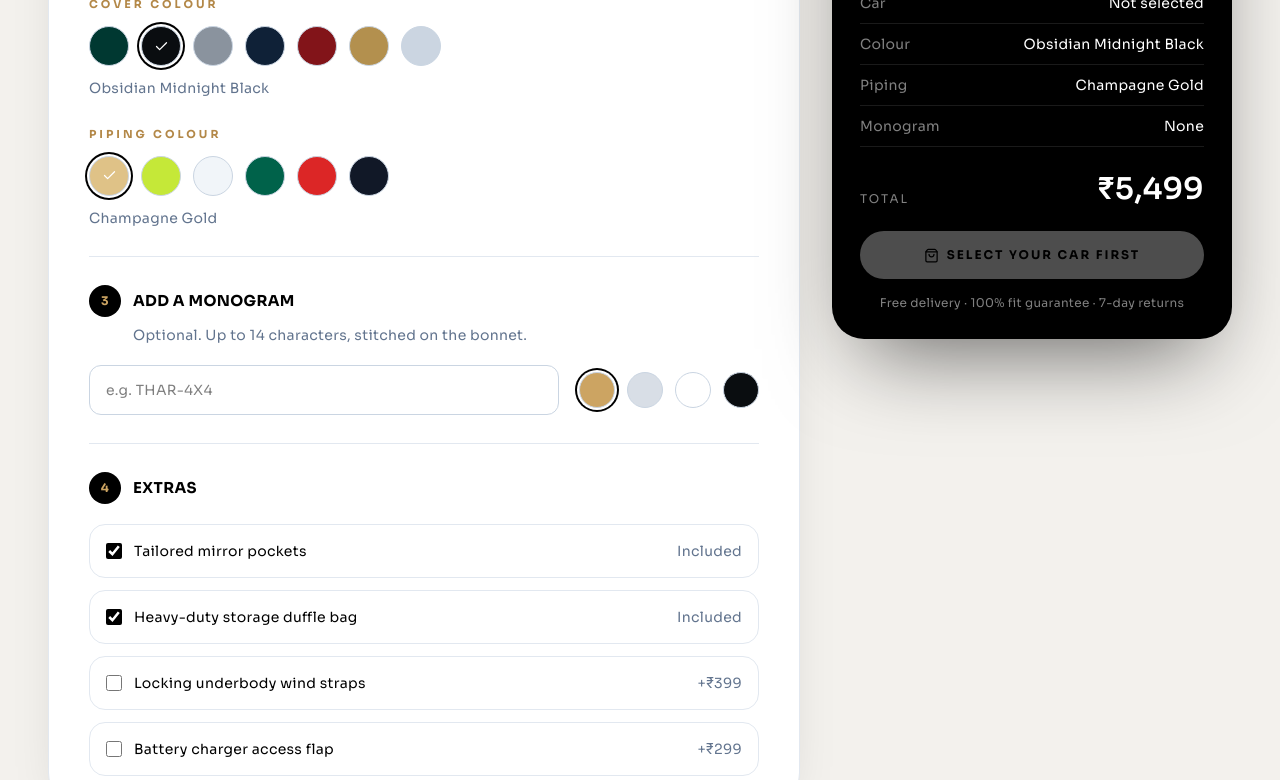
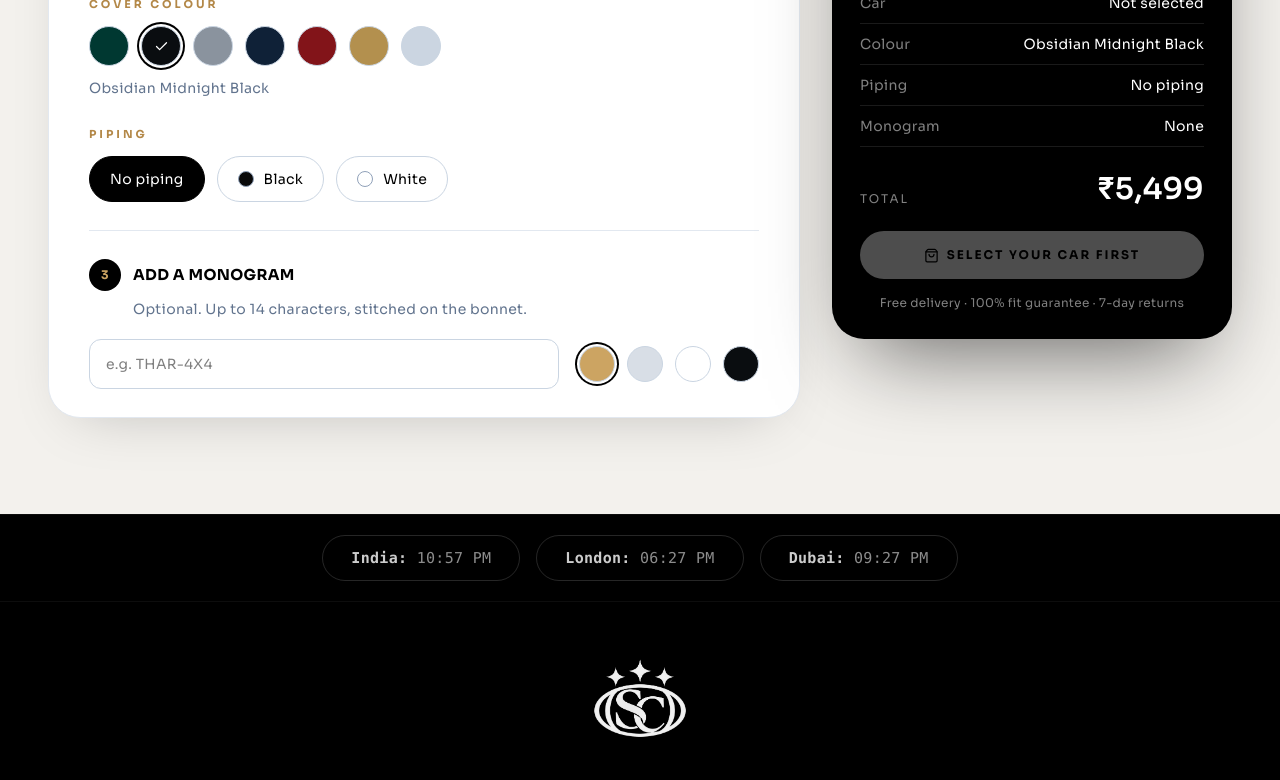
Before and after one commit to jaa8chirag/CarCover, a Next.js app: page /shop/indoor-elite in a window 1280 px wide. Shown: the part 1160-1940 px from the top of the page. Built offline with nearby package versions, Linux system fonts and the light colour scheme.

Commit message:
feat: piping only on Elite covers (none/black/white), remove extras
Co-Authored-By: Claude Sonnet 5.5 <noreply@anthropic.com>

```diff
--- a/src/components/CoverStudio.tsx
+++ b/src/components/CoverStudio.tsx
@@ -3,7 +3,7 @@
 import React, { useState } from 'react';
 import confetti from 'canvas-confetti';
 import { Check, ShoppingBag } from 'lucide-react';
-import { CAR_BRANDS, FABRIC_COLORS, PIPING_COLORS, getSizeTier, priceForTier } from '@/data/carData';
+import { CAR_BRANDS, FABRIC_COLORS, getSizeTier, priceForTier } from '@/data/carData';
 import type { Fabric } from '@/data/fabrics';
 
 interface Props {
@@ -18,12 +18,13 @@ const TEXT_COLORS = [
   { id: 'black', name: 'Black', hex: '#0a0d10' },
 ];
 
-const ADDONS = [
-  { id: 'mirrorPockets', label: 'Tailored mirror pockets', price: 0, note: 'Included' },
-  { id: 'heavyDutyHoldall', label: 'Heavy-duty storage duffle bag', price: 0, note: 'Included' },
-  { id: 'lockingUnderbodyStraps', label: 'Locking underbody wind straps', price: 399, note: '' },
-  { id: 'batteryChargerFlap', label: 'Battery charger access flap', price: 299, note: '' },
-] as const;
+/** Piping is only offered on the two Elite covers. */
+const PIPING_OPTIONS = [
+  { id: 'none', name: 'No piping', hex: 'transparent' },
+  { id: 'black', name: 'Black', hex: '#0a0a0a' },
+  { id: 'white', name: 'White', hex: '#ffffff' },
+];
+const PIPING_FABRICS = ['outdoor-elite', 'indoor-elite'];
 
 const formatINR = (n: number) => '₹' + n.toLocaleString('en-IN');
 
@@ -74,27 +75,21 @@ export default function CoverStudio({ fabric, onAddToCart }: Props) {
   const [year, setYear] = useState('');
   const [variant, setVariant] = useState('');
   const [colorId, setColorId] = useState(FABRIC_COLORS[1].id);
-  const [pipingId, setPipingId] = useState(PIPING_COLORS[0].id);
+  const [pipingId, setPipingId] = useState('none');
   const [monogram, setMonogram] = useState('');
   const [textColorId, setTextColorId] = useState('gold');
-  const [addons, setAddons] = useState<Record<string, boolean>>({
-    mirrorPockets: true,
-    heavyDutyHoldall: true,
-    lockingUnderbodyStraps: false,
-    batteryChargerFlap: false,
-  });
   const [added, setAdded] = useState(false);
 
   const brand = CAR_BRANDS.find((b) => b.id === brandId) ?? null;
   const model = brand?.models.find((m) => m.id === modelId) ?? null;
   const color = FABRIC_COLORS.find((c) => c.id === colorId)!;
-  const piping = PIPING_COLORS.find((c) => c.id === pipingId)!;
+  const hasPiping = PIPING_FABRICS.includes(fabric.id);
+  const piping = hasPiping ? PIPING_OPTIONS.find((c) => c.id === pipingId)! : PIPING_OPTIONS[0];
   const textColor = TEXT_COLORS.find((c) => c.id === textColorId)!;
   const tier = brand && model ? getSizeTier(brand.id, model) : null;
 
   const basePrice = tier ? priceForTier(fabric.price, tier) : fabric.price;
-  const addonsPrice = ADDONS.reduce((n, a) => n + (addons[a.id] ? a.price : 0), 0);
-  const total = basePrice + addonsPrice;
+  const total = basePrice;
   const ready = !!(brand && model);
 
   const pickBrand = (id: string) => {
@@ -123,7 +118,7 @@ export default function CoverStudio({ fabric, onAddToCart }: Props) {
       pipingHex: piping.hex,
       monogram: monogram.trim() || 'No monogram',
       monogramColor: textColor.id,
-      addons,
+      addons: {},
       price: total,
       currency: '₹',
     });
@@ -172,13 +167,31 @@ export default function CoverStudio({ fabric, onAddToCart }: Props) {
           </div>
         </Block>
 
-        <Block n={2} title="Choose colours" hint="Optional. Pick a cover colour and a piping colour.">
+        <Block n={2} title="Choose colours" hint={hasPiping ? 'Optional. Pick a cover colour and your piping.' : 'Optional. Pick a cover colour.'}>
           <span className="block text-[11px] font-bold tracking-[3px] uppercase text-[#b38848] mb-3">Cover colour</span>
           <Swatches items={FABRIC_COLORS} value={colorId} onChange={setColorId} />
           <p className="mt-3 text-sm text-slate-500">{color.name}</p>
-          <span className="block text-[11px] font-bold tracking-[3px] uppercase text-[#b38848] mt-7 mb-3">Piping colour</span>
-          <Swatches items={PIPING_COLORS} value={pipingId} onChange={setPipingId} />
-          <p className="mt-3 text-sm text-slate-500">{piping.name}</p>
+          {hasPiping && (
+            <>
+              <span className="block text-[11px] font-bold tracking-[3px] uppercase text-[#b38848] mt-7 mb-3">Piping</span>
+              <div className="flex flex-wrap gap-3">
+                {PIPING_OPTIONS.map((o) => {
+                  const on = o.id === pipingId;
+                  return (
+                    <button
+                      key={o.id}
+                      type="button"
+                      onClick={() => setPipingId(o.id)}
+                      className={`inline-flex items-center gap-2.5 px-5 py-3 rounded-full border text-sm cursor-pointer transition-colors ${on ? 'border-black bg-black text-white' : 'border-slate-300 hover:border-black text-black'}`}
+                    >
+                      {o.id !== 'none' && <span className="w-4 h-4 rounded-full border border-slate-400" style={{ background: o.hex }} />}
+                      {o.name}
+                    </button>
+                  );
+                })}
+              </div>
+            </>
+          )}
         </Block>
 
         <Block n={3} title="Add a monogram" hint="Optional. Up to 14 characters, stitched on the bonnet.">
@@ -205,25 +218,6 @@ export default function CoverStudio({ fabric, onAddToCart }: Props) {
             </div>
           </div>
         </Block>
-
-        <Block n={4} title="Extras">
-          <div className="space-y-3">
-            {ADDONS.map((a) => (
-              <label key={a.id} className="flex items-center justify-between gap-4 p-4 rounded-2xl border border-slate-200 hover:border-black cursor-pointer transition-colors">
-                <span className="flex items-center gap-3 text-sm text-black">
-                  <input
-                    type="checkbox"
-                    className="w-4 h-4 accent-black"
-                    checked={!!addons[a.id]}
-                    onChange={(e) => setAddons((p) => ({ ...p, [a.id]: e.target.checked }))}
-                  />
-                  {a.label}
-                </span>
-                <span className="text-sm text-slate-500">{a.price ? `+${formatINR(a.price)}` : a.note}</span>
-              </label>
-            ))}
-          </div>
-        </Block>
       </div>
 
       {/* SUMMARY */}
@@ -233,7 +227,7 @@ export default function CoverStudio({ fabric, onAddToCart }: Props) {
             <img src={fabric.image} alt="" className="w-full h-full object-cover" />
             <span className="absolute inset-0 mix-blend-multiply opacity-40" style={{ background: color.hex }} />
             <span className="absolute inset-0 bg-gradient-to-t from-black/70 via-transparent to-black/20" />
-            <span className="absolute bottom-0 inset-x-0 h-[3px]" style={{ background: piping.hex }} />
+            {piping.id !== 'none' && <span className="absolute bottom-0 inset-x-0 h-[3px]" style={{ background: piping.hex }} />}
             {monogram.trim() && (
               <span className="absolute inset-x-0 bottom-5 text-center text-xl tracking-[0.35em] font-bold" style={{ color: textColor.hex, textShadow: '0 2px 12px rgba(0,0,0,0.6)' }}>{monogram.trim()}</span>
             )}
@@ -245,7 +239,7 @@ export default function CoverStudio({ fabric, onAddToCart }: Props) {
           <Row k="Cover" v={fabric.title} />
           <Row k="Car" v={brand && model ? `${brand.name} ${model.name}` : 'Not selected'} />
           <Row k="Colour" v={color.name} />
-          <Row k="Piping" v={piping.name} />
+          {hasPiping && <Row k="Piping" v={piping.name} />}
           <Row k="Monogram" v={monogram.trim() || 'None'} />
           <div className="flex items-end justify-between pt-6">
             <span className="text-xs uppercase tracking-[2px] text-white/50">Total</span>
```
